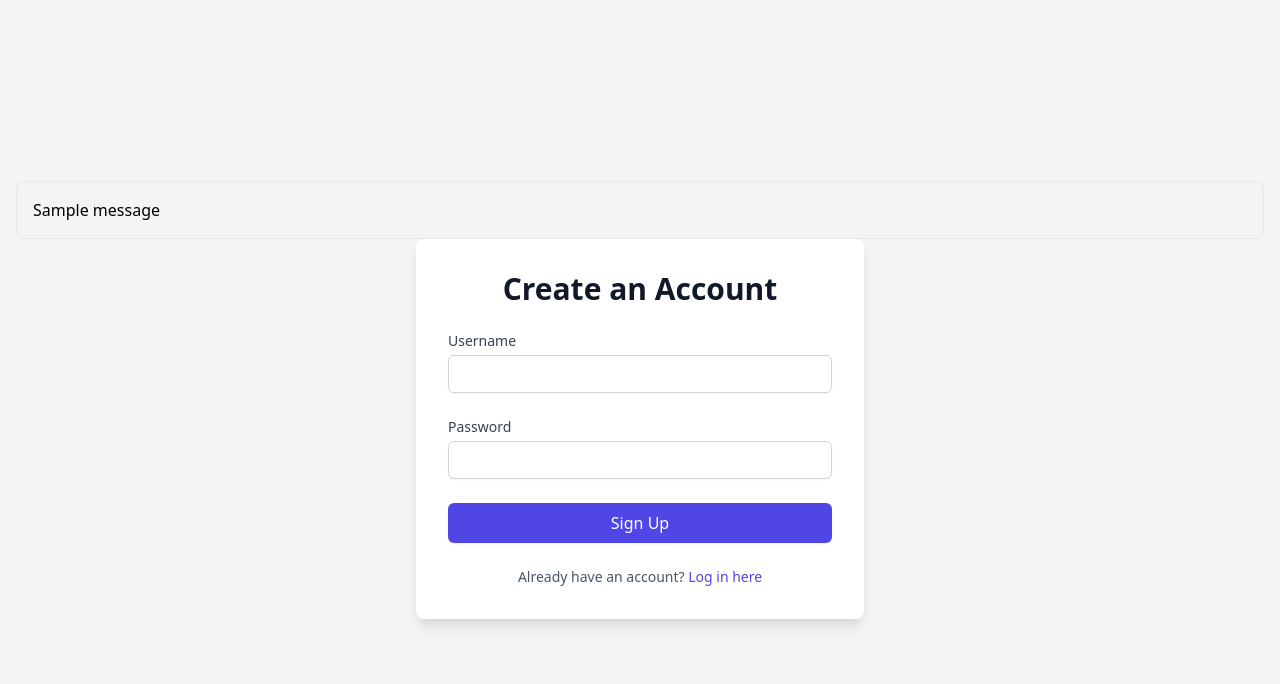
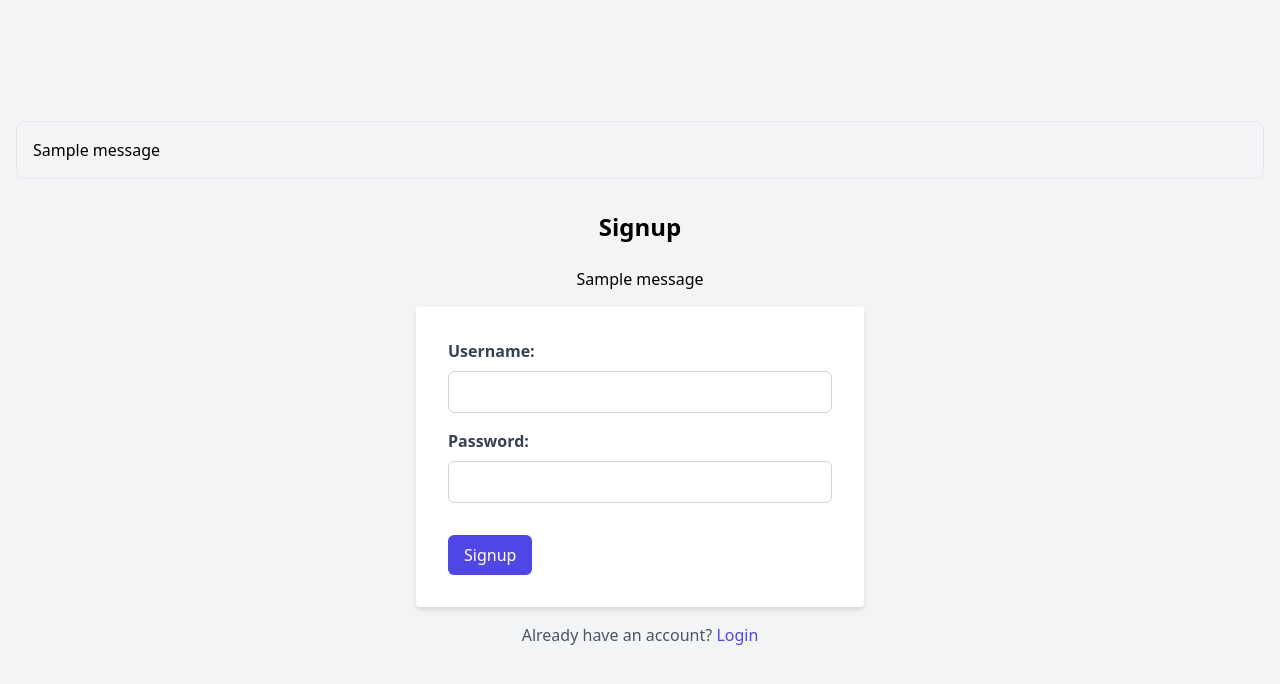
Before and after one commit to Coding-with-Gaurav/Flaks-AudiotoText, a Flask app: page /signup in a window 1280 px wide. Shown: the top 684 px of the page. Run offline with Flask 2, Linux system fonts and the light colour scheme; one stand-in notice (Sample message) is shown.

Commit message:
UI modify

```diff
--- a/app/routes.py
+++ b/app/routes.py
@@ -1,5 +1,3 @@
-# app/routes.py
-
 from flask import render_template, request, redirect, url_for, flash, session, send_file
 from werkzeug.utils import secure_filename
 import os
@@ -25,10 +23,10 @@ def register_routes(app, mongo):
         if request.method == 'POST':
             username = request.form['username']
             password = request.form['password']
-            # Check if the user exists in the database
+
             user = mongo.db.users.find_one({"username": username})
 
-            # Verify the password
+
             if user and bcrypt.checkpw(password.encode('utf-8'), user['password']):
                 session['username'] = username
                 flash('Login successful!', 'success')
@@ -45,11 +43,11 @@ def register_routes(app, mongo):
             password = request.form['password']
             hashed_password = bcrypt.hashpw(password.encode('utf-8'), bcrypt.gensalt())
 
-            # Check if the username already exists
+
             if mongo.db.users.find_one({"username": username}):
                 flash('Username already exists', 'danger')
             else:
-                # Insert new user into the database
+
                 mongo.db.users.insert_one({"username": username, "password": hashed_password})
                 flash('Signup successful! Please log in.', 'success')
                 return redirect(url_for('login'))
@@ -110,7 +108,7 @@ def register_routes(app, mongo):
         if 'username' not in session:
             return redirect(url_for('login'))
 
-        file_path = os.path.join(os.getcwd(), 'sample_file.xlsx')  # Adjust this path accordingly
+        file_path = os.path.join(os.getcwd(), 'sample_file.xlsx')
 
         if os.path.exists(file_path):
             try:
--- a/app/templates/index.html
+++ b/app/templates/index.html
@@ -20,7 +20,7 @@
                 </div>
                 <div class="flex space-x-4">
                     <a href="{{ url_for('view') }}" class="text-white hover:underline">View Data</a>
-                    <a href="{{ url_for('download') }}" class="text-white hover:underline">Download Data</a>
+                    <a href="{{ url_for('download') }}" class="text-white hover:underline">Download</a>
                     <a href="{{ url_for('logout') }}"class="text-white hover:underline">Logout</a>
 
                 </div>
@@ -30,8 +30,6 @@
 
     <!-- Main Content Section -->
     <div class="container mx-auto px-4 py-8">
-
-        <!-- Welcome Message -->
 
 
         <!-- Upload Form -->
--- a/app/templates/signup.html
+++ b/app/templates/signup.html
@@ -3,23 +3,39 @@
 {% block title %}Sign Up{% endblock %}
 
 {% block content %}
-<div class="card">
-    <div class="w-full max-w-md p-8 space-y-6 bg-white rounded-lg shadow-lg" class="center">
-        <h2 class="text-3xl font-bold text-center text-gray-900">Create an Account</h2>
-        <form class="space-y-6" method="POST" action="{{ url_for('signup') }}">
-            <div>
-                <label for="username" class="block text-sm font-medium text-gray-700">Username</label>
-                <input type="text" id="username" name="username" required class="w-full px-3 py-2 mt-1 border border-gray-300 rounded-md shadow-sm focus:outline-none focus:ring-indigo-500 focus:border-indigo-500 sm:text-sm">
+<body class="bg-gray-100">
+
+    <div class="container mx-auto px-4 py-8">
+        <h2 class="text-2xl font-bold text-center mb-4">Signup</h2>
+
+        {% with messages = get_flashed_messages(with_categories=true) %}
+        {% if messages %}
+        {% for category, message in messages %}
+        <div class="text-center py-2 bg-{{ category }}-200 text-{{ category }}-800 mb-2">
+            {{ message }}
+        </div>
+        {% endfor %}
+        {% endif %}
+        {% endwith %}
+
+        <form method="POST" action="{{ url_for('signup') }}" class="max-w-md mx-auto bg-white p-8 rounded shadow-md">
+            <div class="mb-4">
+                <label for="username" class="block text-gray-700 font-bold mb-2">Username:</label>
+                <input type="text" id="username" name="username"
+                    class="border border-gray-300 rounded-md px-3 py-2 w-full focus:outline-none focus:ring focus:ring-indigo-200"
+                    required>
             </div>
-            <div>
-                <label for="password" class="block text-sm font-medium text-gray-700">Password</label>
-                <input type="password" id="password" name="password" required class="w-full px-3 py-2 mt-1 border border-gray-300 rounded-md shadow-sm focus:outline-none focus:ring-indigo-500 focus:border-indigo-500 sm:text-sm">
+            <div class="mb-4">
+                <label for="password" class="block text-gray-700 font-bold mb-2">Password:</label>
+                <input type="password" id="password" name="password"
+                    class="border border-gray-300 rounded-md px-3 py-2 w-full focus:outline-none focus:ring focus:ring-indigo-200"
+                    required>
             </div>
-            <div>
-                <button type="submit" class="w-full px-4 py-2 font-medium text-white bg-indigo-600 rounded-md shadow-sm hover:bg-indigo-700 focus:outline-none focus:ring-2 focus:ring-offset-2 focus:ring-indigo-500">Sign Up</button>
-            </div>
+            <button type="submit"
+                class="mt-4 px-4 py-2 bg-indigo-600 text-white rounded-md hover:bg-indigo-700 focus:outline-none focus:ring-2 focus:ring-indigo-500">Signup</button>
         </form>
-        <p class="mt-4 text-sm text-center text-gray-600">Already have an account? <a href="{{ url_for('login') }}" class="font-medium text-indigo-600 hover:underline">Log in here</a></p>
+
+        <p class="text-center mt-4 text-gray-600">Already have an account? <a href="{{ url_for('login') }}"
+                class="text-indigo-600 hover:underline">Login</a></p>
     </div>
-</div>
 {% endblock %}
```
Also changed, not shown: app/__init__.py (+3 -7 lines), app/templates/set_file_name.html (added, +45 -0 lines), app/templates/view.html (+36 -7 lines), 2 other files.
